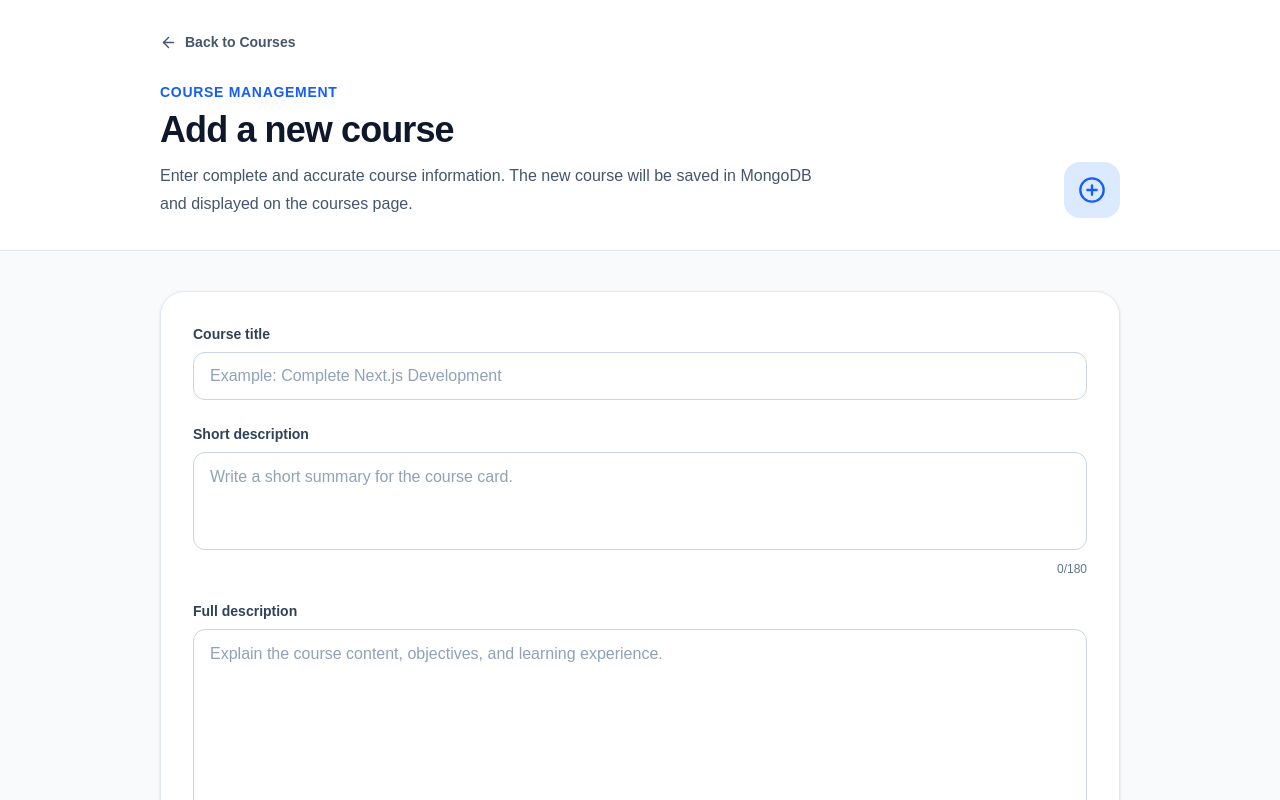
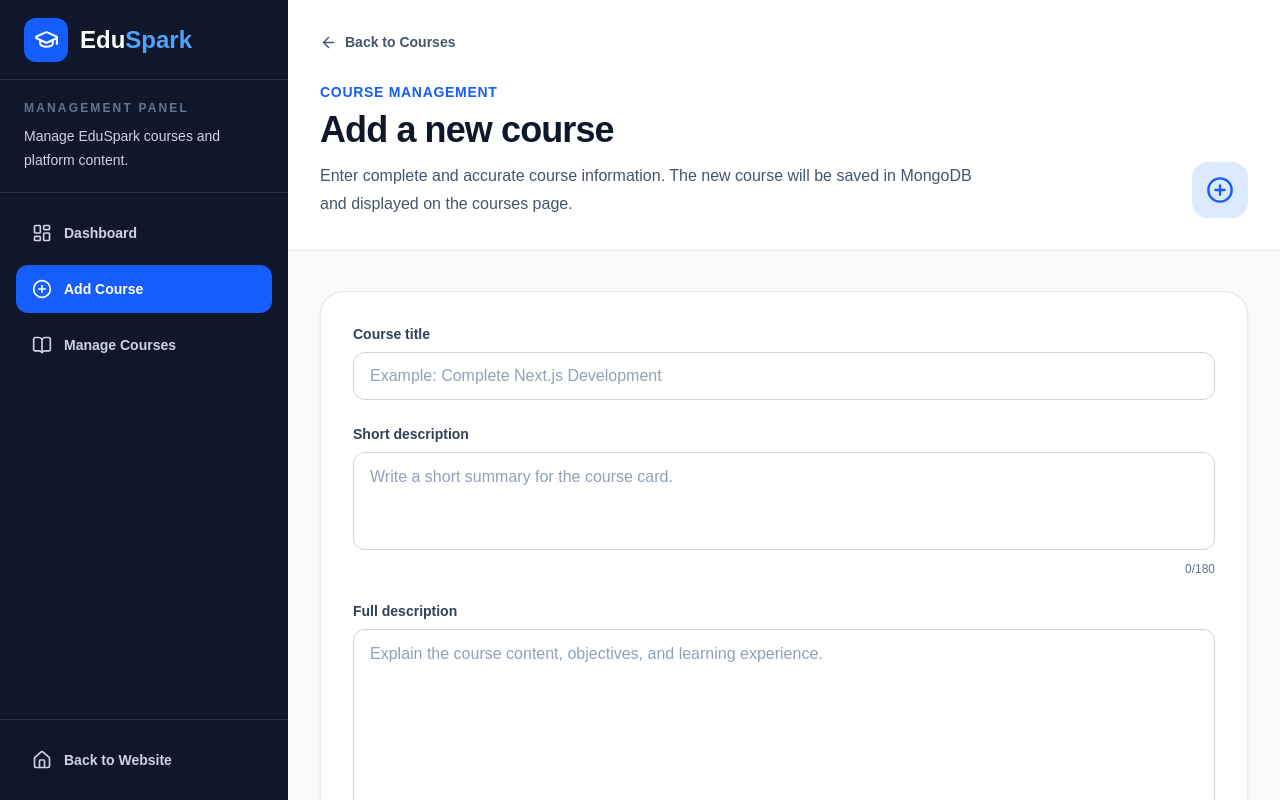
Before and after one commit to nurhossain-webd/eduSpark-client, a Next.js app: page /dashboard/add-course in a window 1280 px wide. Shown: the top 800 px of the page. Built offline with nearby package versions, Linux system fonts and the light colour scheme.

Commit message:
Add responsive dashboard sidebar and layout

```diff
--- a/src/app/dashboard/layout.tsx
+++ b/src/app/dashboard/layout.tsx
@@ -1,3 +1,5 @@
+import DashboardSidebar from "@/components/dashboard/DashboardSidebar";
+
 interface DashboardLayoutProps {
   children: React.ReactNode;
 }
@@ -5,5 +7,13 @@ interface DashboardLayoutProps {
 export default function DashboardLayout({
   children,
 }: Readonly<DashboardLayoutProps>) {
-  return <main>{children}</main>;
+  return (
+    <div className="min-h-screen bg-slate-50">
+      <DashboardSidebar />
+
+      <div className="lg:pl-72">
+        {children}
+      </div>
+    </div>
+  );
 }
--- /dev/null
+++ b/src/components/dashboard/DashboardSidebar.tsx
@@ -0,0 +1,182 @@
+"use client";
+
+import Link from "next/link";
+import { usePathname } from "next/navigation";
+import {
+  BookOpen,
+  GraduationCap,
+  Home,
+  LayoutDashboard,
+  Menu,
+  PlusCircle,
+  X,
+} from "lucide-react";
+import { useState } from "react";
+
+interface DashboardLink {
+  label: string;
+  href: string;
+  icon: React.ElementType;
+}
+
+const dashboardLinks: DashboardLink[] = [
+  {
+    label: "Dashboard",
+    href: "/dashboard",
+    icon: LayoutDashboard,
+  },
+  {
+    label: "Add Course",
+    href: "/dashboard/add-course",
+    icon: PlusCircle,
+  },
+  {
+    label: "Manage Courses",
+    href: "/dashboard/manage-courses",
+    icon: BookOpen,
+  },
+];
+
+export default function DashboardSidebar() {
+  const pathname = usePathname();
+
+  const [isMobileMenuOpen, setIsMobileMenuOpen] =
+    useState<boolean>(false);
+
+  function closeMobileMenu(): void {
+    setIsMobileMenuOpen(false);
+  }
+
+  return (
+    <>
+      {/* Mobile header */}
+      <header className="sticky top-0 z-40 flex min-h-16 items-center justify-between border-b border-slate-200 bg-white px-4 lg:hidden">
+        <Link
+          href="/"
+          className="flex items-center gap-2"
+          onClick={closeMobileMenu}
+        >
+          <span className="flex h-9 w-9 items-center justify-center rounded-xl bg-blue-600 text-white">
+            <GraduationCap size={21} />
+          </span>
+
+          <span className="text-xl font-bold text-slate-900">
+            Edu<span className="text-blue-600">Spark</span>
+          </span>
+        </Link>
+
+        <button
+          type="button"
+          onClick={() =>
+            setIsMobileMenuOpen((currentValue) => !currentValue)
+          }
+          aria-label={
+            isMobileMenuOpen
+              ? "Close dashboard menu"
+              : "Open dashboard menu"
+          }
+          aria-expanded={isMobileMenuOpen}
+          className="rounded-lg p-2 text-slate-700 transition hover:bg-slate-100"
+        >
+          {isMobileMenuOpen ? (
+            <X size={24} />
+          ) : (
+            <Menu size={24} />
+          )}
+        </button>
+      </header>
+
+      {/* Mobile overlay */}
+      {isMobileMenuOpen && (
+        <button
+          type="button"
+          aria-label="Close dashboard navigation"
+          onClick={closeMobileMenu}
+          className="fixed inset-0 z-40 bg-slate-950/40 lg:hidden"
+        />
+      )}
+
+      {/* Sidebar */}
+      <aside
+        className={`fixed inset-y-0 left-0 z-50 flex w-72 flex-col bg-slate-900 text-white transition-transform duration-300 lg:translate-x-0 ${
+          isMobileMenuOpen
+            ? "translate-x-0"
+            : "-translate-x-full"
+        }`}
+      >
+        <div className="flex min-h-20 items-center justify-between border-b border-white/10 px-6">
+          <Link
+            href="/"
+            onClick={closeMobileMenu}
+            className="flex items-center gap-3"
+          >
+            <span className="flex h-11 w-11 items-center justify-center rounded-xl bg-blue-600">
+              <GraduationCap size={25} />
+            </span>
+
+            <span className="text-2xl font-bold">
+              Edu<span className="text-blue-400">Spark</span>
+            </span>
+          </Link>
+
+          <button
+            type="button"
+            onClick={closeMobileMenu}
+            aria-label="Close dashboard menu"
+            className="rounded-lg p-2 text-slate-300 transition hover:bg-white/10 hover:text-white lg:hidden"
+          >
+            <X size={22} />
+          </button>
+        </div>
+
+        <div className="border-b border-white/10 px-6 py-5">
+          <p className="text-xs font-semibold uppercase tracking-[0.18em] text-slate-500">
+            Management Panel
+          </p>
+
+          <p className="mt-2 text-sm leading-6 text-slate-300">
+            Manage EduSpark courses and platform content.
+          </p>
+        </div>
+
+        <nav className="flex-1 space-y-2 overflow-y-auto p-4">
+          {dashboardLinks.map((item: DashboardLink) => {
+            const Icon = item.icon;
+
+            const isActive =
+              item.href === "/dashboard"
+                ? pathname === "/dashboard"
+                : pathname.startsWith(item.href);
+
+            return (
+              <Link
+                key={item.href}
+                href={item.href}
+                onClick={closeMobileMenu}
+                className={`flex min-h-12 items-center gap-3 rounded-xl px-4 text-sm font-semibold transition ${
+                  isActive
+                    ? "bg-blue-600 text-white"
+                    : "text-slate-300 hover:bg-white/10 hover:text-white"
+                }`}
+              >
+                <Icon size={20} />
+                {item.label}
+              </Link>
+            );
+          })}
+        </nav>
+
+        <div className="border-t border-white/10 p-4">
+          <Link
+            href="/"
+            onClick={closeMobileMenu}
+            className="flex min-h-12 items-center gap-3 rounded-xl px-4 text-sm font-semibold text-slate-300 transition hover:bg-white/10 hover:text-white"
+          >
+            <Home size={20} />
+            Back to Website
+          </Link>
+        </div>
+      </aside>
+    </>
+  );
+}
```
